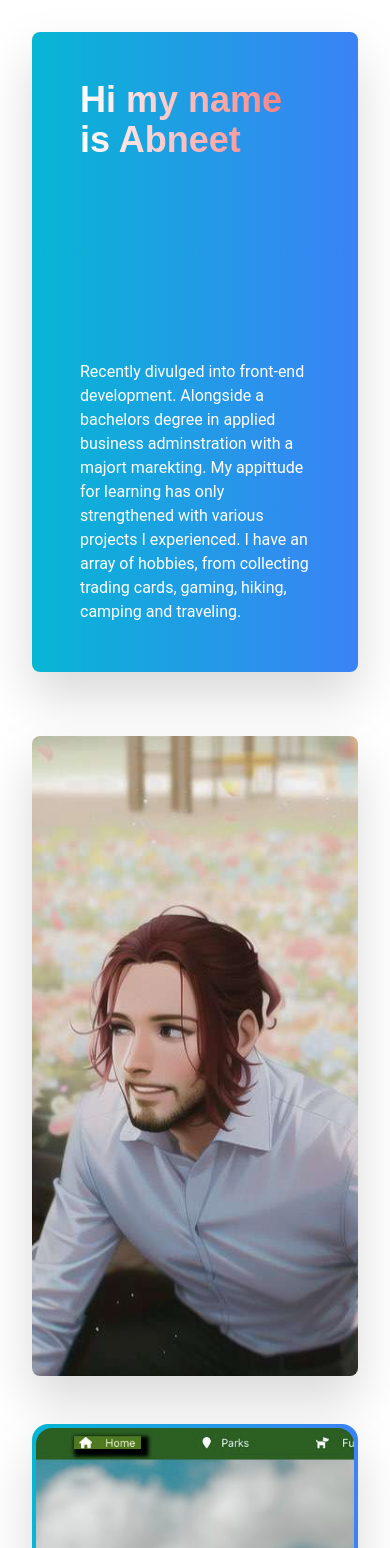
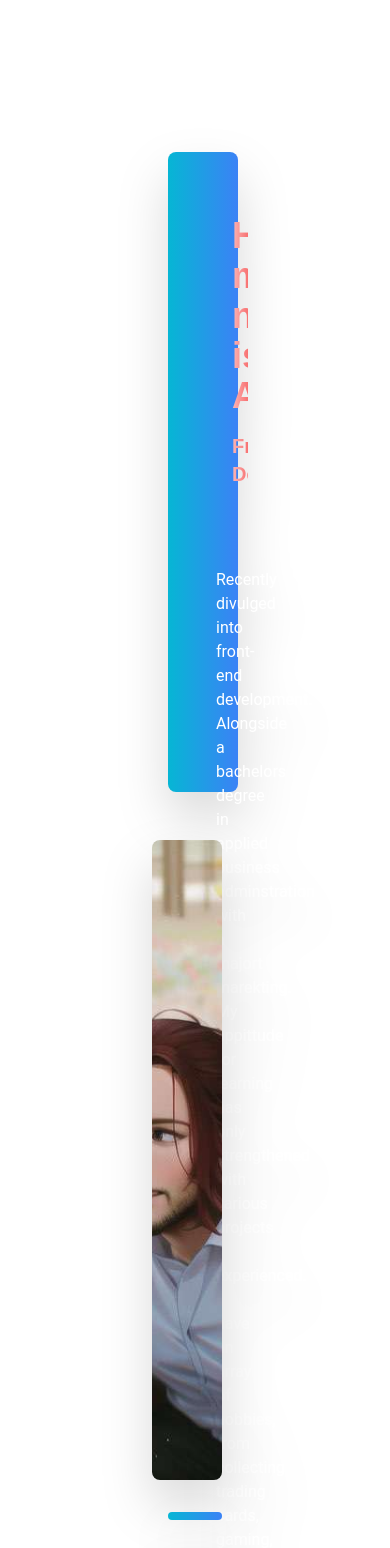
Before and after one commit to AbneetKP/Portfolio, a Next.js app: page / in a window 390 px wide. Shown: the top 1548 px of the page. Built offline with nearby package versions, Linux system fonts and the light colour scheme.

Commit message:
Layout: projects

```diff
--- a/src/pages/index.js
+++ b/src/pages/index.js
@@ -56,32 +56,39 @@ export default function Home() {
   };
   return (
     <div>
+      <div className="ml-24 mr-24 mt-20 mb-20 h-max">
+        <div className="p-10">
           {/* // grid 1 */}
           <div className="grid  grid-cols-1 sm:grid-cols-5">
-        <div className="flex flex-col justify-between bg-gradient-to-r from-cyan-500 to-blue-500 h-[40rem] col-span-3 p-4 m-8 drop-shadow-2xl rounded-lg">
-          <div className="text-4xl font-extrabold text-transparent bg-clip-text bg-gradient-to-r from-white to-red-400 font-heading m-8">
+            <div className="flex flex-col justify-between bg-gradient-to-r from-cyan-500 to-blue-500 h-[40rem] col-span-3 p-4 ml-8 mt-8 mr-4 mb-4 drop-shadow-2xl rounded-lg">
+              <div className="text-4xl font-extrabold text-transparent bg-clip-text bg-gradient-to-r from-white to-red-400 font-heading p-4 m-8">
                 Hi my name is Abneet
+                <div className="font-title text-xl mt-4">
+                  {" "}
+                  Frontend Developer
+                </div>
               </div>
               <div className="text-white font-body m-8">
-            Recently divulged into front-end development. Alongside a bachelors
-            degree in applied business adminstration with a majort marekting. My
-            appittude for learning has only strengthened with various projects I
-            experienced. I have an array of hobbies, from collecting trading
-            cards, gaming, hiking, camping and traveling.
+                Recently divulged into front-end development. Alongside a
+                bachelors degree in applied business adminstration with a majort
+                marekting. My appittude for learning has only strengthened with
+                various projects I experienced. I have an array of hobbies, from
+                collecting trading cards, gaming, hiking, camping and traveling.
               </div>
             </div>
 
-        <div className="flex flex-col self-end h-[40rem] col-span-2 m-8 drop-shadow-2xl rounded-lg">
+            <div className="flex flex-col self-end h-[40rem] col-span-2 mr-8 mt-8 ml-4 mb-4 drop-shadow-2xl rounded-lg">
               <img
                 src="/Abneet-1.jpg"
                 className="w-full h-full object-cover rounded-lg"
               />
             </div>
           </div>
+
           {/* gird 2 */}
           <div className="grid grid-cols-1 sm:grid-cols-2 pl-4 pr-4">
             {/* Park n Bark */}
-        <div className="flex flex-col bg-gradient-to-r from-cyan-500 to-blue-500 h-[35rem] p-1 m-4 drop-shadow-2xl rounded-2xl group">
+            <div className=" bg-gradient-to-r from-cyan-500 to-blue-500 p-1 m-4 drop-shadow-2xl rounded-2xl group">
               <div
                 style={{
                   backgroundImage: `url(${parkNBarkSlides[currentIndexP].url})`,
@@ -98,7 +105,7 @@ export default function Home() {
               </div>
             </div>
             {/* Masahe */}
-        <div className="flex flex-col bg-gradient-to-r from-cyan-500 to-blue-500 h-[35rem] p-1 m-4 drop-shadow-2xl rounded-2xl group">
+            <div className="flex flex-col bg-gradient-to-r from-cyan-500 to-blue-500 h-[40rem] p-1 m-4 drop-shadow-2xl rounded-2xl group">
               <div
                 style={{
                   backgroundImage: `url(${masaheSlides[currentIndex].url})`,
@@ -115,6 +122,26 @@ export default function Home() {
               </div>
             </div>
           </div>
+          <div className="grid grid-cols-1 sm:grid-cols-2 pl-4 pr-4">
+            <div className="bg-gradient-to-r from-cyan-500 to-blue-500 p-1 m-4 drop-shadow-2xl rounded-2xl">
+              <img
+                src="/Happyfats.png"
+                className="object-cover w-full h-full rounded-2xl"
+              />
+            </div>
+            <div className="bg-slate-100 h-[45rem] p-1 m-4 drop-shadow-2xl rounded-2xl"></div>
+          </div>
+          <div className="grid grid-cols-1 sm:grid-cols-2 pl-4 pr-4">
+            <div className="bg-gradient-to-r from-cyan-500 to-blue-500 p-1 m-4 drop-shadow-2xl rounded-2xl">
+              <img
+                src="/AirdriePower.png"
+                className="object-cover w-full h-full rounded-2xl"
+              />
+            </div>
+            <div className="bg-slate-100 h-[45rem] p-1 m-4 drop-shadow-2xl rounded-2xl"></div>
+          </div>
+        </div>
+      </div>
     </div>
   );
 }
```
Also changed, not shown: public/AirdriePower.png (added), public/Happyfats.png (added). Lines whose indentation alone changed are shown as unchanged.
